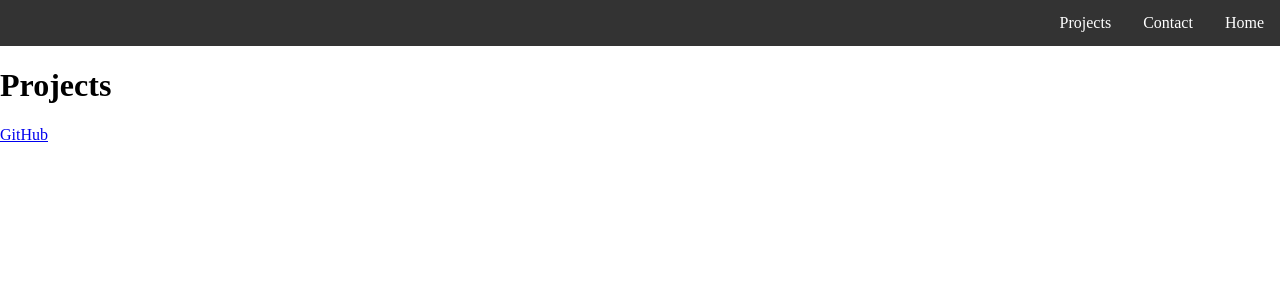
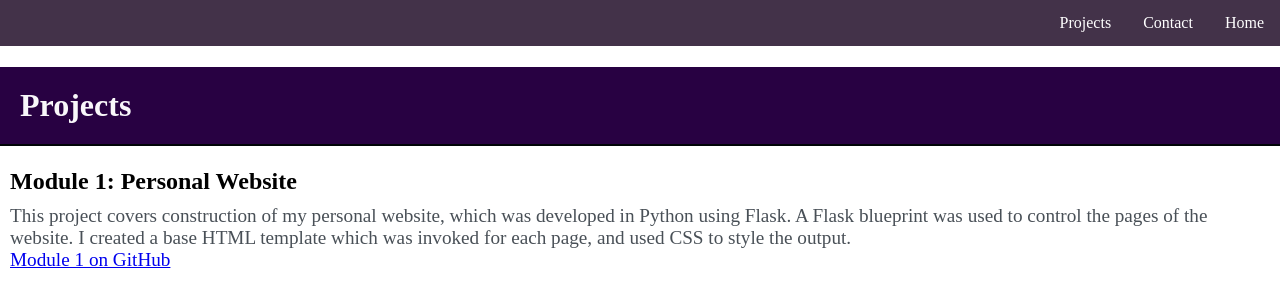
Before and after one commit to HKipouros/jhu_software_concepts, a Flask app: page /projects in a window 1280 px wide. Shown: the top 307 px of the page. Run offline with Flask 3, Linux system fonts and the light colour scheme.

Commit message:
Styled website
Added CSS styling and Module 1 info and link.

```diff
--- a/Module 1/run.py
+++ b/Module 1/run.py
@@ -6,4 +6,4 @@ app = Flask(__name__)
 app.register_blueprint(pages)
 
 if __name__ == "__main__":
-    app.run(host="0.0.0.0", port=8000, debug=True)
+    app.run(host="0.0.0.0", port=8080, debug=True)
--- /dev/null
+++ b/Module 1/static/style.css
@@ -0,0 +1,13 @@
+h1 {
+    color: #f9f7fa;
+    text-align: left;
+    padding: 20px;
+    background-color: #280142;
+    border-bottom: 2px solid #000307;
+}
+
+p {
+    text-align: left;
+    font-size: 1.2em;
+    color: #495057;
+}
--- a/Module 1/templates/_navigation.html
+++ b/Module 1/templates/_navigation.html
@@ -16,7 +16,7 @@ ul {
   margin: 0;
   padding: 0;
   overflow: hidden;
-  background-color: #333333;
+  background-color: #433249;
 }
 
 ul li {
--- a/Module 1/templates/base.html
+++ b/Module 1/templates/base.html
@@ -2,6 +2,7 @@
 <html>
 <head>
 <title>{% block title %}{% endblock %}</title>
+<link rel="stylesheet" href="{{ url_for('static', filename='style.css') }}">
 </head>
 <body>
 {% include("_navigation.html") %}
--- a/Module 1/templates/home.html
+++ b/Module 1/templates/home.html
@@ -4,7 +4,7 @@
 {% block header %}Holly Kipouros{% endblock header %}
 {% block content %}
 <h2>Graduate Student in Data Science at Johns Hopkins University</h2>
-<p><img src= {{url_for("static", filename="ID_photo_hkipouros.jpg")}} alt="ID_photo" width="231" height="300" style="float:right">I hold a B.S. in Chemical Engineering from the University of Virginia and am currently pursuing graduate studes in Data Science at Johns Hopkins University. I have over 10 years of experience in intellectual property law, particularly patent examination and prosecution in the field of biotechnology.
-<br>When I am not writing code, I can be found watching Formula 1 racing, training in the ballet studio, and browsing the sci-fi section of my local bookshop.
+<p><img src= {{url_for("static", filename="ID_photo_hkipouros.jpg")}} alt="ID_photo" width="231" height="300" style="float:right">I hold a B.S. in Chemical Engineering from the University of Virginia and am currently pursuing graduate studes in Data Science at Johns Hopkins University. I have over 10 years of experience in intellectual property law, particularly patent examination and prosecution in the field of biotechnology. I am particulary interested in how data science concepts can be leveraged to understand trends in innovation.
+<br><br>When I am not writing code, I can be found watching Formula 1 racing, training in the ballet studio, and browsing the sci-fi section of my local bookshop.
 </p>
 {% endblock content %}
--- a/Module 1/templates/projects.html
+++ b/Module 1/templates/projects.html
@@ -2,4 +2,10 @@
 
 {% block title %}Projects{% endblock title %}
 {% block header %}Projects{% endblock header %}
-{% block content %}<a href="https://github.com/HKipouros/">GitHub</a>{% endblock content %}
+{% block content %}
+<h2>Module 1: Personal Website</h2>
+<p>
+This project covers construction of my personal website, which was developed in Python using Flask. A Flask blueprint was used to control the pages of the website. I created a base HTML template which was invoked for each page, and used CSS to style the output.<br>
+<a href="https://github.com/HKipouros/jhu_software_concepts/tree/main/Module%201">Module 1 on GitHub</a>
+</p>
+{% endblock content %}
```
